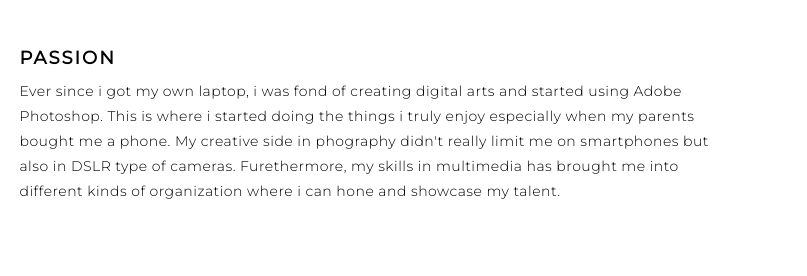
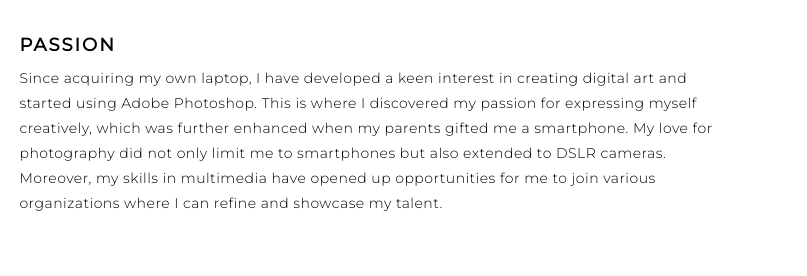
Before and after one commit to nestorferrerjr/Personal-Website, a plain HTML site: page index.html in a window 1280 px wide. Shown: the part 5213-5489 px from the top of the page, 473-1280 px from the left. Drawn offline with Linux system fonts and the light colour scheme; files whose address does not match are found by name.

Commit message:
Update index.html

```diff
--- a/index.html
+++ b/index.html
@@ -189,7 +189,7 @@
     <div class="col-right">
       <h1 class="section-title">Photography and Multimedia</h1>
       <h2><b>PASSION</b></h2>
-      <p>Ever since i got my own laptop, i was fond of creating digital arts and started using Adobe Photoshop. This is where i started doing the things i truly enjoy especially when my parents bought me a phone. My creative side in phography didn't really limit me on smartphones but also in DSLR type of cameras. Furethermore, my skills in multimedia has brought me into different kinds of organization where i can hone and showcase my talent.
+      <p>Since acquiring my own laptop, I have developed a keen interest in creating digital art and started using Adobe Photoshop. This is where I discovered my passion for expressing myself creatively, which was further enhanced when my parents gifted me a smartphone. My love for photography did not only limit me to smartphones but also extended to DSLR cameras. Moreover, my skills in multimedia have opened up opportunities for me to join various organizations where I can refine and showcase my talent.
       </p>
     </div>
   </div>
```
